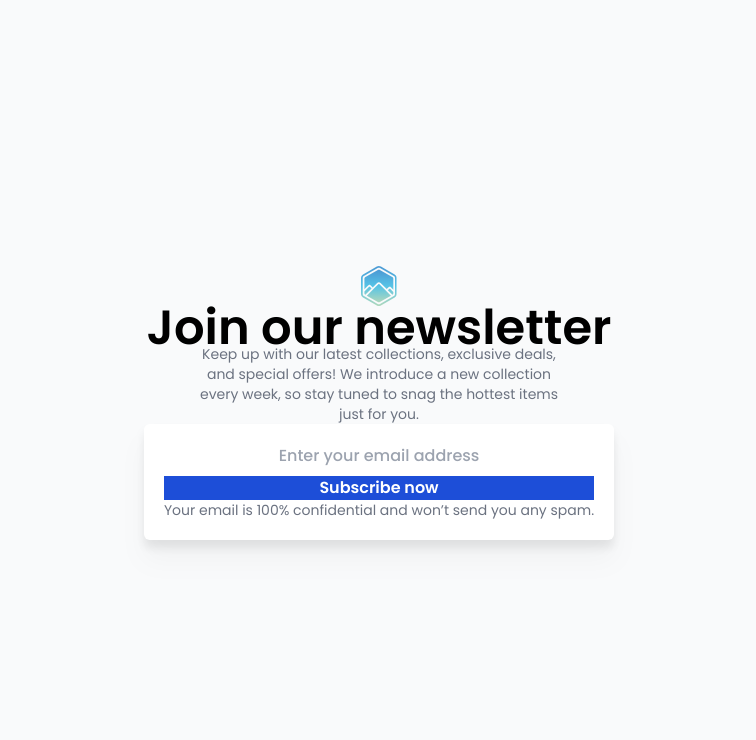
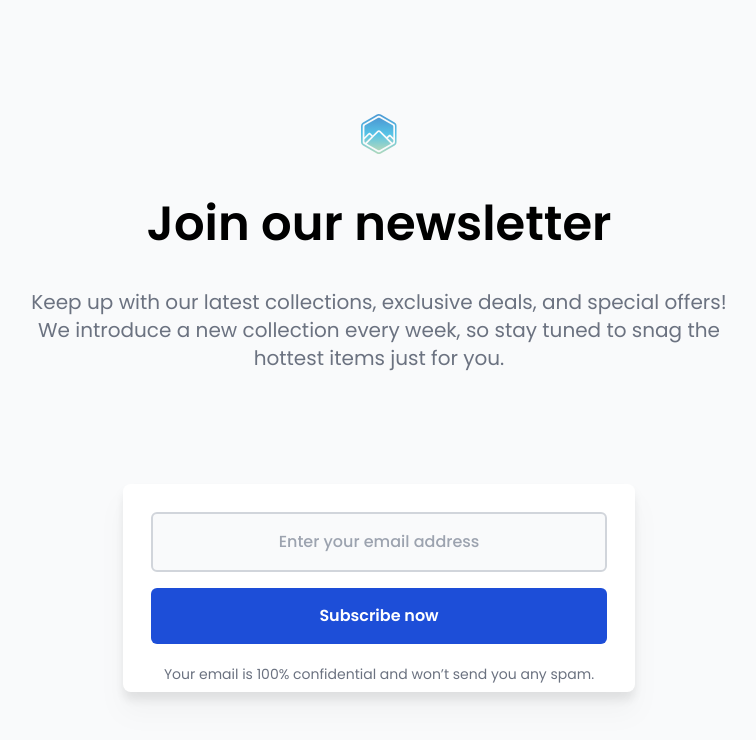
Before and after one commit to AkashAdarkar/Newsletter, a plain HTML site: page index.html in a window 1280 px wide. Shown: the whole page, without its empty margins (261-1017 px from the left). Drawn offline with Linux system fonts and the light colour scheme.

Commit message:
made reponsive

```diff
--- a/index.html
+++ b/index.html
@@ -13,17 +13,17 @@
   <body class="bg-gray-50 flex flex-col justify-center items-center min-h-screen"  >
 
 <img  class=""  src="/resources/logo.svg" alt="logo" srcset="">
-<h1 class="font-poppins text-xl font-semibold text text-black"  >Join our newsletter</h1>
-<p class="font-poppins text-sm font-normal text-gray-500 w-96 text-center"  >Keep up with our latest collections, exclusive deals, and special offers!  We introduce a new collection every week, so stay tuned to snag the hottest items just for you.</p>
+<h1 class="pt-12  font-poppins text-xl font-semibold text text-black"  >Join our newsletter</h1>
+<p class=" md:w-3/4   lg:max-w-3xl lg:px-5  font-poppins text-lg font-normal text-gray-500 w-3/4 pb-28 pt-12 px-1 text-center "  >Keep up with our latest collections, exclusive deals, and special offers!  We introduce a new collection every week, so stay tuned to snag the hottest items just for you.</p>
 
-<div id="container" class="p-5  rounded-md bg-white drop-shadow-xl shadow-gray-700"  >
-  <div id="form" class="grid gap-2">
+<div id="container" class="lg:max-w-lg p-2 rounded-lg bg-white drop-shadow-xl shadow-gray-700 w-3/4  "  >
+  <div id="form" class="grid gap-2 p-5">
 
 
-    <input class="text-center font-poppins text-md font-medium" type="email" name="" id="" placeholder="Enter your email address">
-    <button  class="bg-blue-700 text-white font-poppins text-md font-semibold" type="submit" >Subscribe now</button>
+    <input class="py-4 text-center text-gray-700 border-2 border-gray-300 font-poppins mb-2 text-md font-medium bg-gray-50  rounded-md" type="email" name="" id="" placeholder="Enter your email address">
+    <button  class="py-4 bg-blue-700 text-white font-poppins rounded-md  text-md font-semibold" type="submit" >Subscribe now</button>
   </div>
-  <p class="text-gray-500 font-poppins text-sm font-normal"  >Your email is 100% confidential and won’t send you any spam.</p>
+  <p class=" text-gray-500 font-poppins text-sm font-normal lg:text-center"  >Your email is 100% confidential and won’t send you any spam.</p>
 </div>
 
 
```
Also changed, not shown: output.css.
